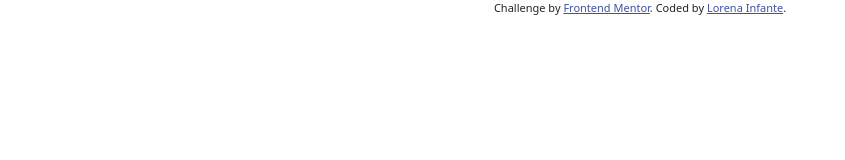
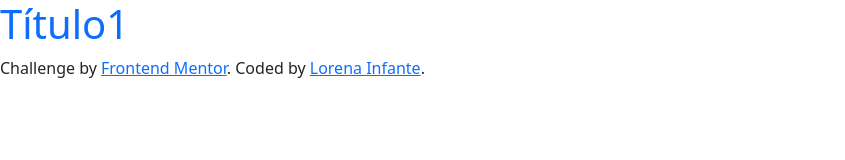
Before and after one commit to lorena-infante/URL_SHORTENER_INFANTE_LORENA, a plain HTML site: page public/index.html in a window 1280 px wide. Shown: the whole page, without its empty margins (0-845 px from the left). Drawn offline with nearby package versions, Linux system fonts and the light colour scheme.

Commit message:
adding bootstrap and some colors to style.css. Also rearranged readme. Readme template deleted

```diff
--- a/public/index.html
+++ b/public/index.html
@@ -19,24 +19,12 @@
   <link href="https://fonts.googleapis.com/css2?family=Poppins:wght@500;700&display=swap" rel="stylesheet">
   <style src="/styles/style.css"></style>
   <link rel="icon" sizes="16x16" href="./favicon.svg">
-
-
   <title>URL Shortener - Infante Lorena</title>
-
-  <!-- Feel free to remove these styles or customise in your own stylesheet 👍 -->
-  <style>
-    .attribution {
-      font-size: 11px;
-      text-align: center;
-    }
-
-    .attribution a {
-      color: hsl(228, 45%, 44%);
-    }
-  </style>
 </head>
-
 <body>
+  <header>
+    <h1 class="text-primary">Título1</h1>
+  </header>
   <div class="attribution">
     Challenge by <a href="https://www.frontendmentor.io?ref=challenge" target="_blank">Frontend Mentor</a>.
     Coded by <a href="#">Lorena Infante</a>.
--- a/styles/style.css
+++ b/styles/style.css
@@ -0,0 +1,25 @@
+* {
+    margin: 0;
+    padding: 0;
+}
+
+:root {
+    /* Font */
+    font-family: 'Poppins', sans-serif;
+    font-size: 1.125rem;
+    /* 18px */
+
+    /* Colors */
+    /* Primary */
+    --cyan: hsl(180, 66%, 49%);
+    --dark-violet: hsl(257, 27%, 26%);
+
+    /* Secondary */
+    --red: hsl(0, 87%, 67%);
+
+    /*Neutral */
+    --gray: hsl(0, 0%, 75%);
+    --grayish-violet: hsl(257, 7%, 63%);
+    --very-dark-blue: hsl(255, 11%, 22%);
+    --very-dark-violet: hsl(260, 8%, 14%);
+}
```
Also changed, not shown: 2 other files.
